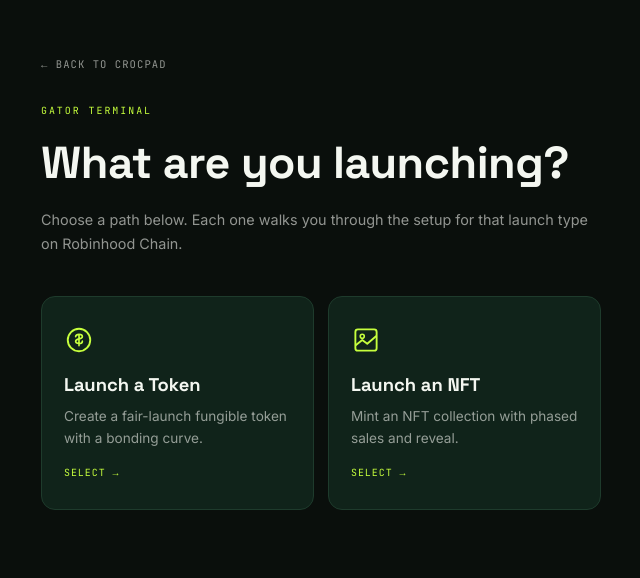
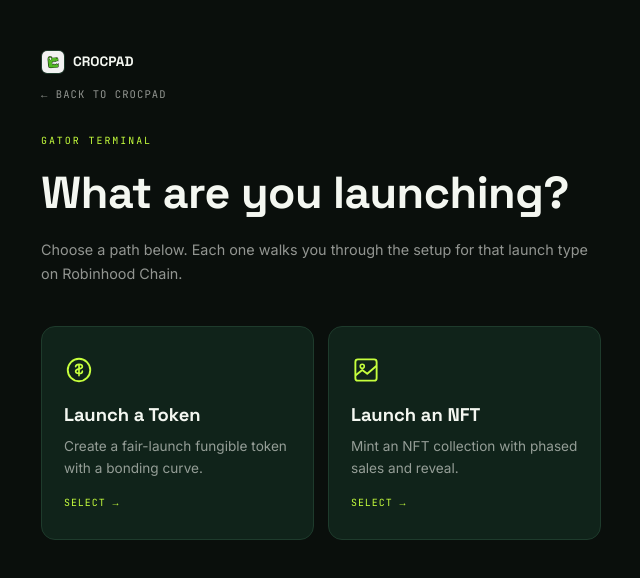
Before and after one commit to pixelgamesite-maker/Crocpad, a React (Vite) app: page /terminal in a window 1280 px wide. Shown: the top 578 px of the page, without its empty margins (319-959 px from the left). Built offline with nearby package versions, Linux system fonts and the light colour scheme; no server answers; what @rainbow-me/rainbowkit, wagmi would draw is missing.

Commit message:
Update terminal.tsx

```diff
--- a/src/pages/terminal.tsx
+++ b/src/pages/terminal.tsx
@@ -89,6 +89,14 @@
       <style>{`*{box-sizing:border-box;} a{color:inherit;} ::placeholder{color:${color.textFaint};}`}</style>
 
       <div style={{ maxWidth: "560px", margin: "0 auto", padding: "50px 0 90px" }}>
+        <div style={{ display: "flex", alignItems: "center", justifyContent: "space-between", marginBottom: "6px" }}>
+          <Link href="/">
+            <a style={{ display: "flex", alignItems: "center", gap: "8px", textDecoration: "none" }}>
+              <img src="/croclogo.jpg" alt="CrocPad" style={{ width: "24px", height: "24px", borderRadius: "6px", objectFit: "cover", border: `1px solid ${color.border}` }} />
+              <span style={{ fontFamily: font.display, fontWeight: 700, fontSize: "0.85rem", color: color.text }}>CROCPAD</span>
+            </a>
+          </Link>
+        </div>
         <Link href="/">
           <a style={{ fontFamily: font.mono, fontSize: "0.66rem", letterSpacing: "0.1em", textTransform: "uppercase", color: color.textMuted, textDecoration: "none" }}>
             ← Back to CrocPad
```
